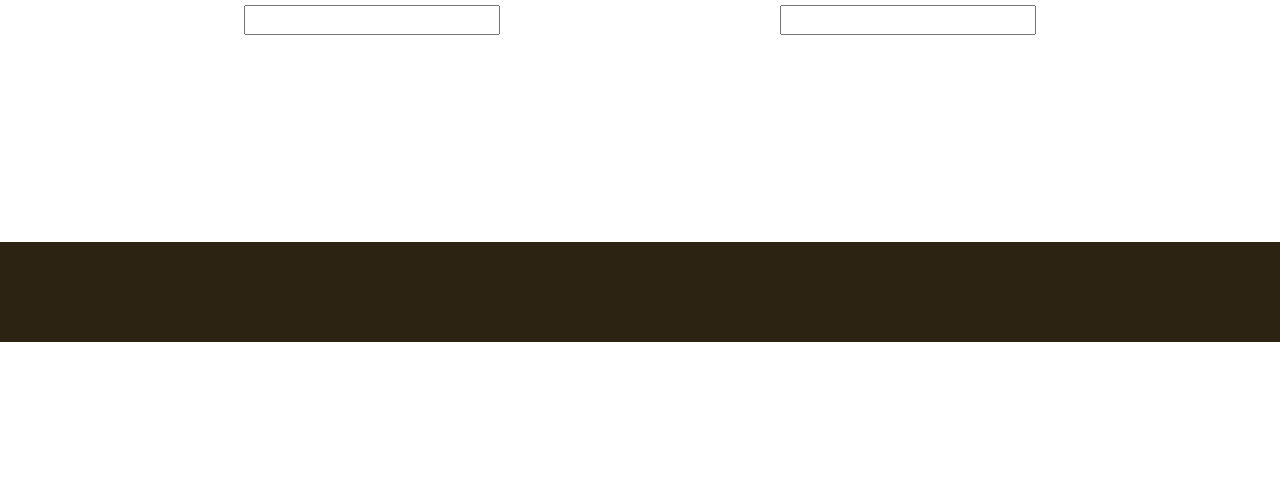
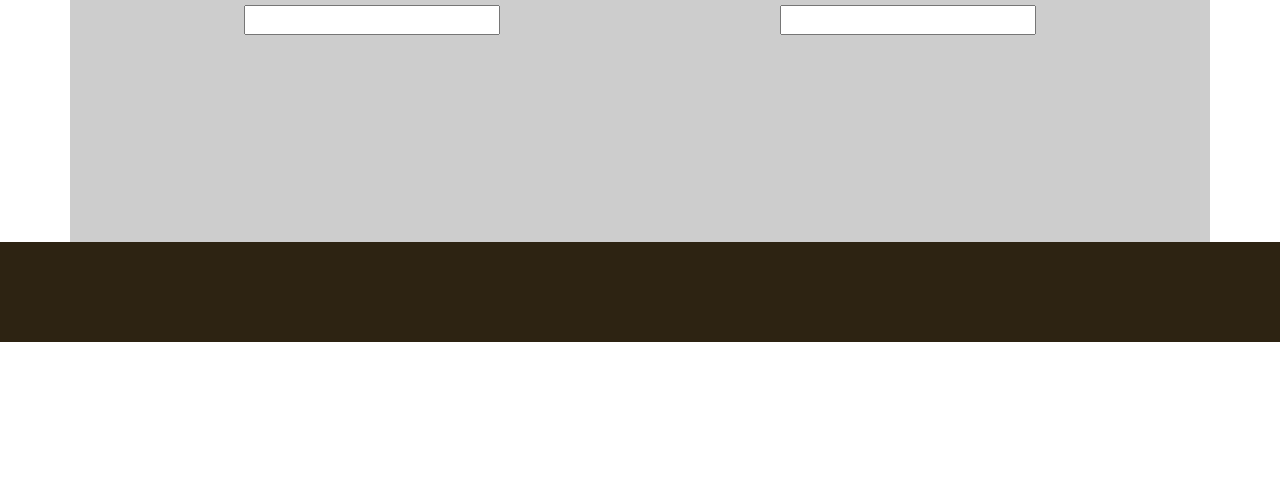
Before and after one commit to Estenoor/UnitConversion, a plain HTML site: page Pages/Template.html in a window 1280 px wide. Shown: the part 323-800 px from the top of the page. Drawn offline with nearby package versions, Linux system fonts and the light colour scheme.

Commit message:
Added Converter Background
Added the grey background for the Converter Div

```diff
--- a/Pages/Template.html
+++ b/Pages/Template.html
@@ -19,7 +19,7 @@
     </div>
     <!--Navigation Div-->
     <!--Converter Div-->
-    <div id="app" class="converter container">
+    <div id="app" class="converter container background-grey">
         <!--Row Div-->
         <div class="row">
 
```
